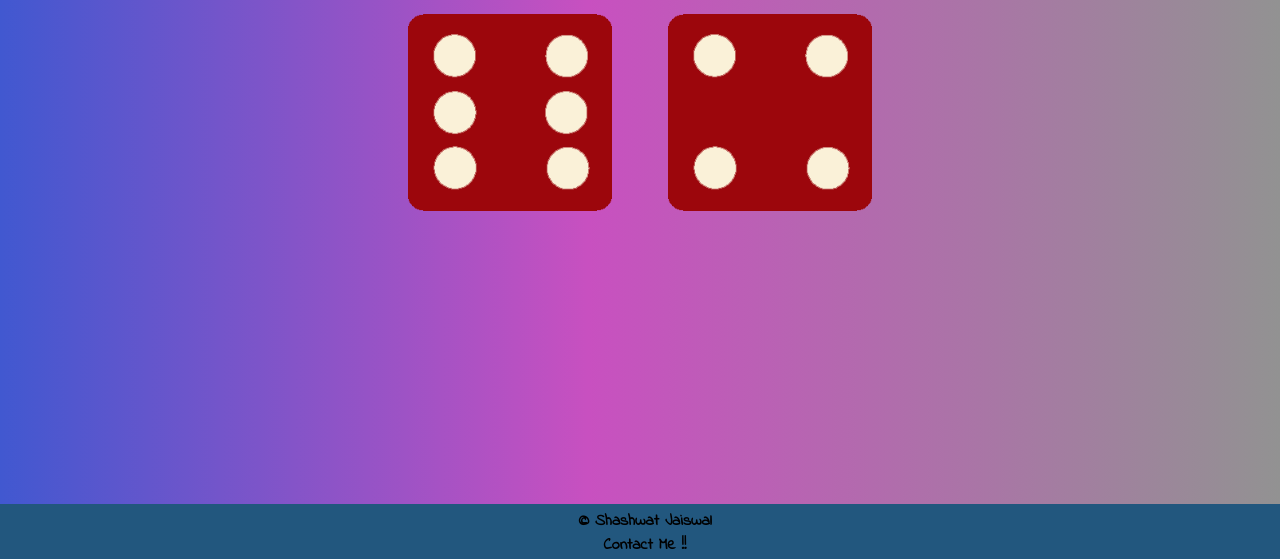
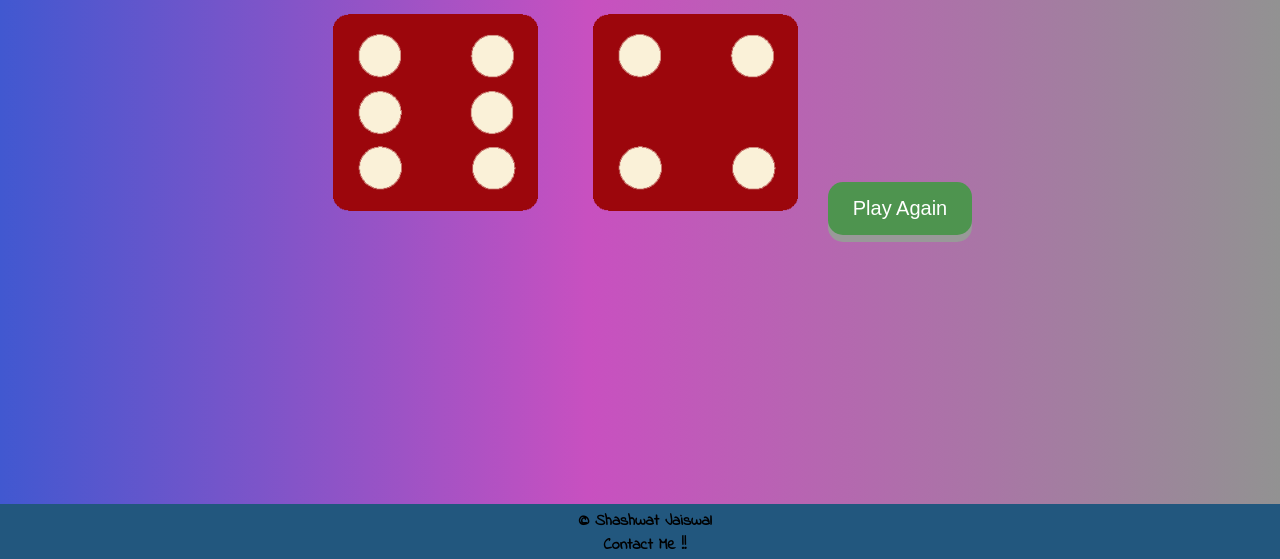
Before and after one commit to shashwat425/Dicee-Game, a plain HTML site: page index.html in a window 1280 px wide. Shown: the part 241-800 px from the top of the page. Drawn offline with Linux system fonts and the light colour scheme.

Commit message:
Reload Button Added

```diff
--- a/index.html
+++ b/index.html
@@ -26,6 +26,8 @@
             <img class="img2" src="images/dice6.png">
         </div>
 
+        <input type="button" class="reload" value="Play Again" onClick="window.location.reload(true)">
+
     </div>
 
 
--- a/style.css
+++ b/style.css
@@ -38,6 +38,38 @@ img {
     width: 80%;
 }
 
+#reload{
+    align-content: center;
+    padding: 5px 5px 5px 5px;
+}
+
+.reload {
+    display: inline-block;
+    margin-top: 20px;
+    padding: 15px 25px;
+    font-size: 20px;
+    cursor: pointer;
+    text-align: center;
+    text-decoration: none;
+    outline: none;
+    color: #fff;
+    background-color: #4CAF50;
+    background-color: #4E944F;
+    border: none;
+    border-radius: 15px;
+    box-shadow: 0 7px #999;
+  }
+
+.reload:hover {
+    background-color: #3e8e41
+}
+
+.reload:active {
+    background-color: #3e8e41;
+    box-shadow: 0 5px #666;
+    transform: translateY(4px);
+  }
+
 footer {
     margin-top: 5%;
     color: #EEEEEE;
```
